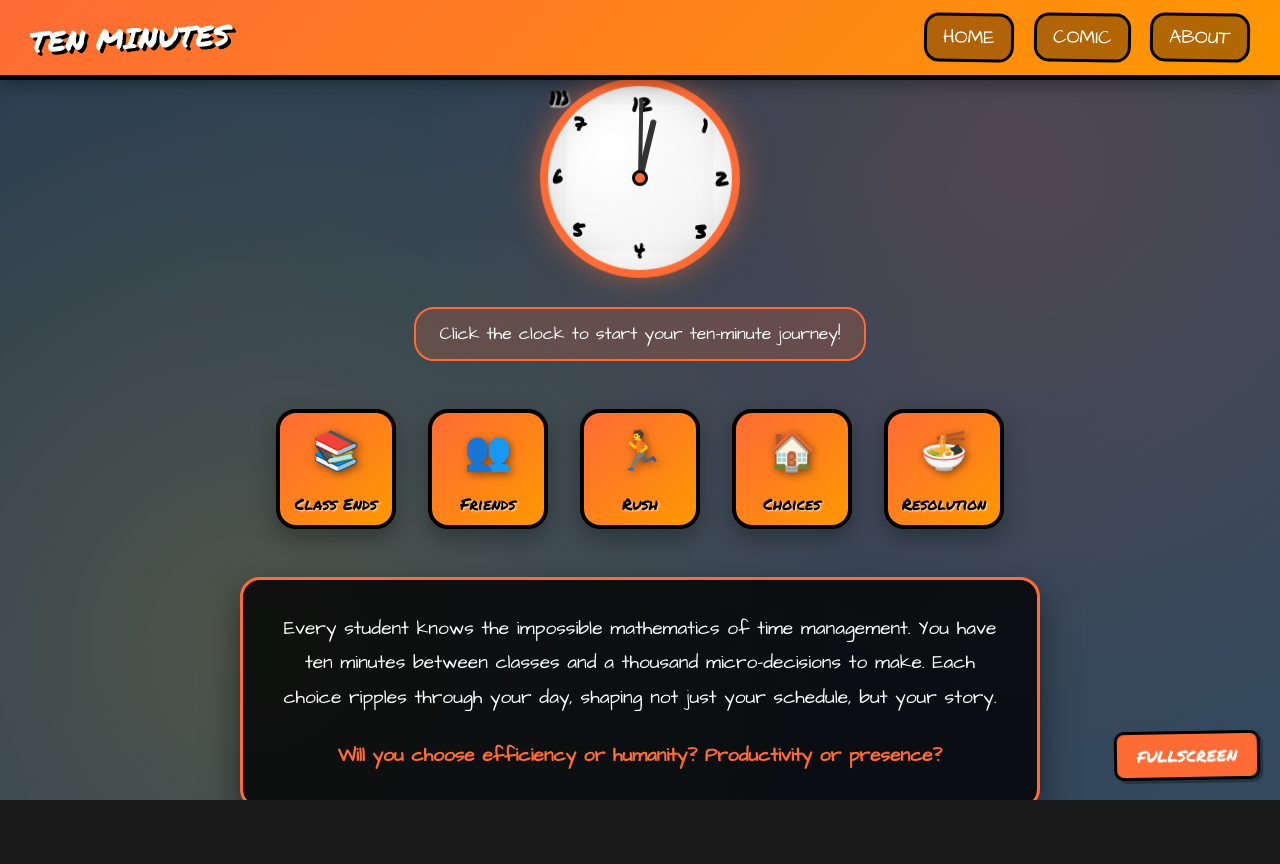
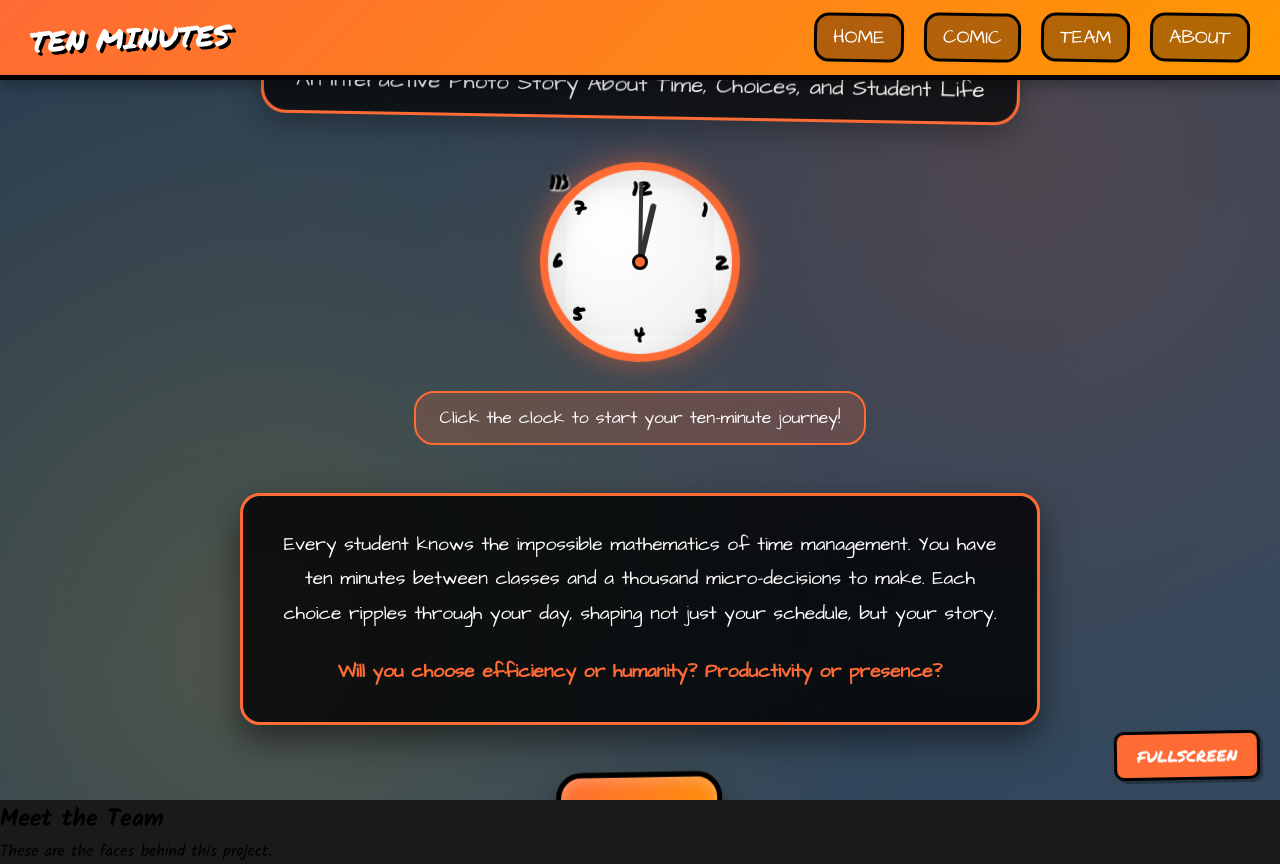
Before and after one commit to Mahlet333/Comic, a plain HTML site: page index.html in a window 1280 px wide. Before the commit the page ends 800 px from the top, so only its background shows below. Drawn offline with Linux system fonts and the light colour scheme.

Commit message:
Update index.html

```diff
--- a/index.html
+++ b/index.html
@@ -18,8 +18,10 @@
         <a href="#" class="nav-logo" id="navLogo">TEN MINUTES</a>
 
         <div class="nav-links" id="navLinks">
+            <div class="sidebar-top-filler"></div>
             <a href="#" class="nav-link" id="navHome">HOME</a>
             <a href="#" class="nav-link" id="navComic">COMIC</a>
+            <a href="#" class="nav-link" id="navTeam">TEAM</a>
             <a href="#" class="nav-link" id="navAbout">ABOUT</a>
         </div>
 
@@ -49,6 +51,8 @@
                     <p class="subtitle">An Interactive Photo Story About Time, Choices, and Student Life</p>
                 </div>
 
+                <div class="home-layout-container">
+                    <div class="left-section">
                         <div class="interactive-clock" id="interactiveClock">
                             <div class="clock-face">
                                 <div class="clock-numbers">
@@ -71,28 +75,6 @@
                             </div>
                             <p class="clock-text">Click the clock to start your ten-minute journey!</p>
                         </div>
-
-                <div class="preview-panels">
-                    <div class="preview-panel" data-preview="1">
-                        <div class="preview-icon">📚</div>
-                        <p>Class Ends</p>
-                    </div>
-                    <div class="preview-panel" data-preview="2">
-                        <div class="preview-icon">👥</div>
-                        <p>Friends</p>
-                    </div>
-                    <div class="preview-panel" data-preview="3">
-                        <div class="preview-icon">🏃</div>
-                        <p>Rush</p>
-                    </div>
-                    <div class="preview-panel" data-preview="4">
-                        <div class="preview-icon">🏠</div>
-                        <p>Choices</p>
-                    </div>
-                    <div class="preview-panel" data-preview="5">
-                        <div class="preview-icon">🍜</div>
-                        <p>Resolution</p>
-                    </div>
                     </div>
 
                     <div class="home-description">
@@ -101,6 +83,7 @@
                         Each choice ripples through your day, shaping not just your schedule, but your story.</p>
 
                         <p><strong>Will you choose efficiency or humanity? Productivity or presence?</strong></p>
+                    </div>
                 </div>
 
                 <button class="start-button" id="startButton">START</button>
@@ -126,9 +109,20 @@
             </div>
         </div>
 
-        <!-- Comic Controls -->
+        <!-- COMIC CONTROLS -->
         <div class="comic-controls">
             <button class="comic-button" id="restartBtn">RESTART</button>
+        </div>
+    </div>
+
+    <!-- TEAM PAGE - MOVED OUTSIDE COMIC PAGE -->
+    <div class="team-page" id="teamPage">
+        <div class="team-content">
+            <h2 class="team-title">Meet the Team</h2>
+            <p class="team-subtitle">These are the faces behind this project.</p>
+            <div class="team-members-container">
+                <!-- Team members will be added here -->
+            </div>
         </div>
     </div>
 
@@ -146,5 +140,8 @@
     </div>
 
     <script src="script.js"></script>
+
+    <!-- Added Overlay -->
+    <div class="overlay" id="overlay"></div>
 </body>
 </html>
```
Lines whose indentation alone changed are shown as unchanged.
